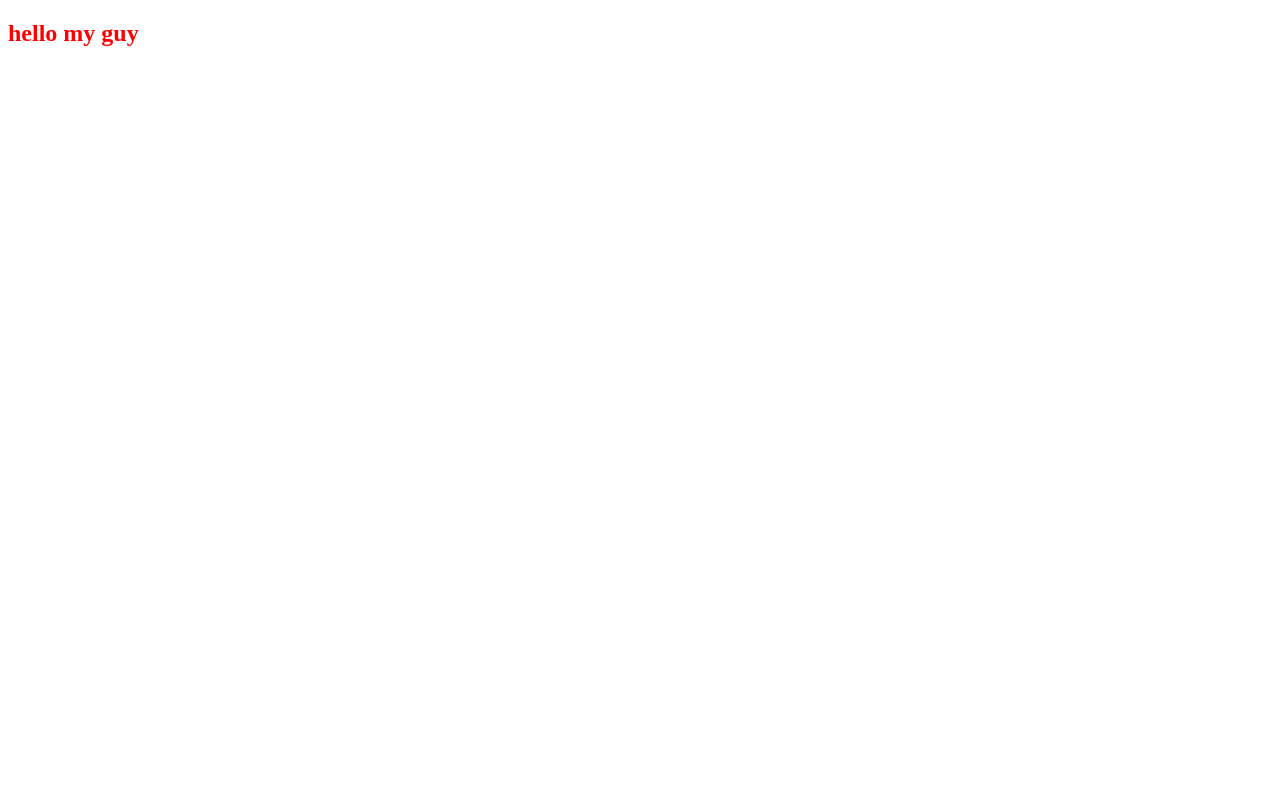
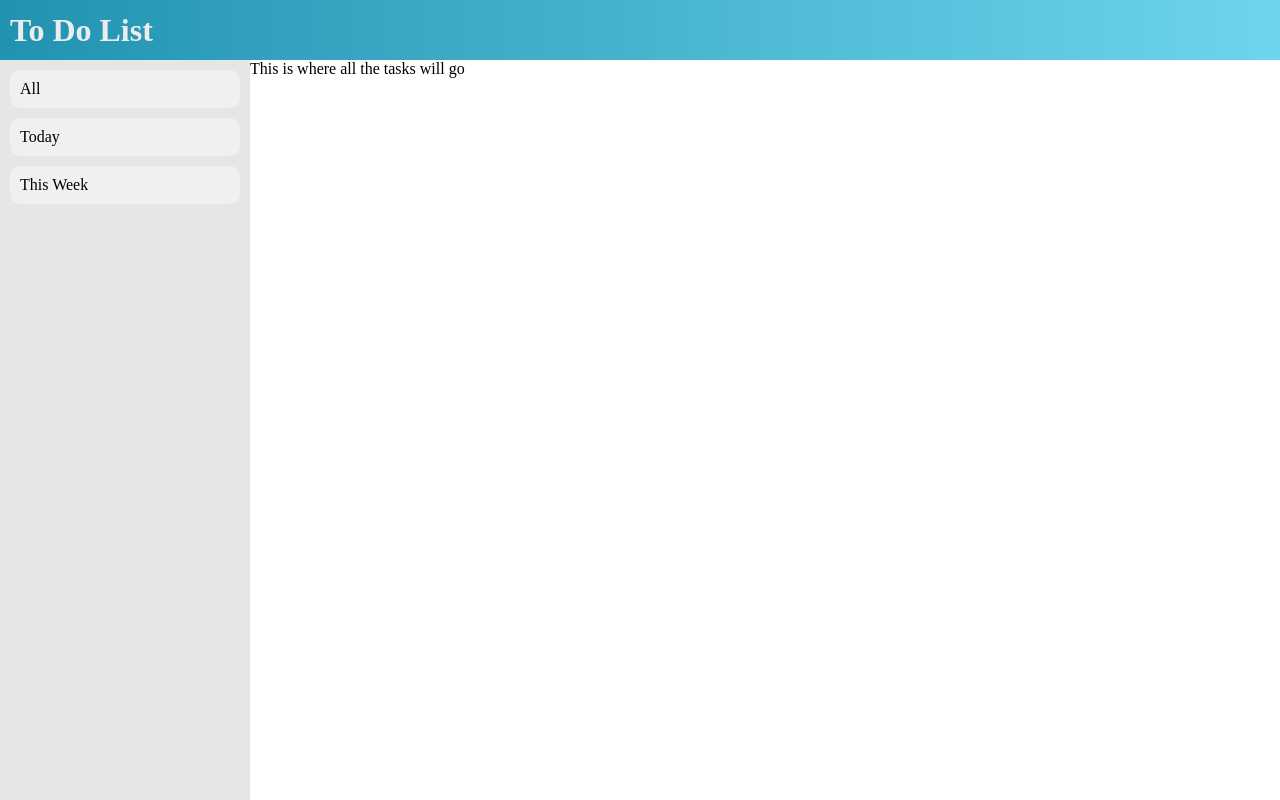
Before and after one commit to Spaceflyy/ToDoList, a website built with webpack: page dist/index.html in a window 1280 px wide. Built offline with nearby package versions, Linux system fonts and the light colour scheme.

Commit message:
Add basic file structure / webpage layout

```diff
--- a/package.json
+++ b/package.json
@@ -23,5 +23,8 @@
 		"webpack": "^5.82.0",
 		"webpack-cli": "^5.1.0",
 		"webpack-dev-server": "^4.15.0"
+	},
+	"dependencies": {
+		"pubsub-js": "^1.9.4"
 	}
 }
--- a/src/index.js
+++ b/src/index.js
@@ -1,11 +1,10 @@
 import "./style.css";
+import contentContainer from "./maincontent";
+const header = document.createElement("div");
+const title = document.createElement("h1");
+title.innerHTML = "To Do List";
+header.setAttribute("id", "header");
+header.appendChild(title);
 
-function component() {
-	const a = document.createElement("h2");
-	a.innerHTML = "hello my guy";
-	a.classList.add("hello");
-
-	return a;
-}
-
-document.body.appendChild(component());
+document.body.appendChild(header);
+document.body.appendChild(contentContainer);
--- /dev/null
+++ b/src/maincontent.js
@@ -0,0 +1,30 @@
+const contentContainer = document.createElement("div");
+const taskContainer = document.createElement("div");
+const sidebar = document.createElement("div");
+const sidebarList = document.createElement("ul");
+const allContainer = document.createElement("li");
+const todayContainer = document.createElement("li");
+const thisWeekContainer = document.createElement("li");
+const all = document.createElement("p");
+const today = document.createElement("p");
+const thisWeek = document.createElement("p");
+
+all.innerHTML = "All";
+today.innerHTML = "Today";
+thisWeek.innerHTML = "This Week";
+taskContainer.innerHTML = "This is where all the tasks will go";
+contentContainer.setAttribute("id", "mainContent");
+sidebar.setAttribute("id", "sidebar");
+
+allContainer.appendChild(all);
+todayContainer.appendChild(today);
+thisWeekContainer.appendChild(thisWeek);
+
+sidebarList.appendChild(allContainer);
+sidebarList.appendChild(todayContainer);
+sidebarList.appendChild(thisWeekContainer);
+sidebar.appendChild(sidebarList);
+contentContainer.appendChild(sidebar);
+contentContainer.appendChild(taskContainer);
+
+export default contentContainer;
--- /dev/null
+++ b/src/projects.js
@@ -0,0 +1,6 @@
+const createProject = (title, tasks) => {
+	tasks = [];
+	return { title, tasks };
+};
+
+export default createProject;
--- a/src/style.css
+++ b/src/style.css
@@ -1,3 +1,56 @@
-.hello {
-	color: red;
+html,
+body {
+	display: flex;
+	flex-direction: column;
+	height: 100svh;
+	box-sizing: border-box;
 }
+
+#sidebar li p,
+#sidebar ul,
+#header h1,
+html,
+body {
+	margin: 0;
+	padding: 0;
+}
+
+#header h1 {
+	padding: 10px;
+}
+#header {
+	display: flex;
+	color: rgb(236, 236, 236);
+	align-items: center;
+	background: linear-gradient(
+		90deg,
+		rgba(33, 147, 176, 1) 0%,
+		rgba(109, 213, 237, 1) 100%
+	);
+	height: 60px;
+}
+
+#mainContent {
+	display: flex;
+	flex: 1;
+	overflow: auto;
+}
+
+#sidebar {
+	background-color: rgb(230, 230, 230);
+	width: 250px;
+	height: 100%;
+}
+#sidebar ul {
+	display: flex;
+	flex-direction: column;
+	gap: 10px;
+	list-style: none;
+	padding: 10px;
+}
+
+#sidebar li {
+	border-radius: 10px;
+	background-color: rgb(240, 240, 240);
+	padding: 10px;
+}
--- /dev/null
+++ b/src/tasks.js
@@ -0,0 +1,5 @@
+const createTask = (title, description, dueDate, priority) => {
+	return { title, description, dueDate, priority };
+};
+
+export default createTask;
--- a/webpack.config.js
+++ b/webpack.config.js
@@ -11,7 +11,7 @@ module.exports = {
 	},
 	plugins: [
 		new HtmlWebpackPlugin({
-			title: "Development",
+			title: "To Do List",
 		}),
 	],
 	output: {
```
Also changed, not shown: .eslintrc.json, dist/index.html, 2 other files.
